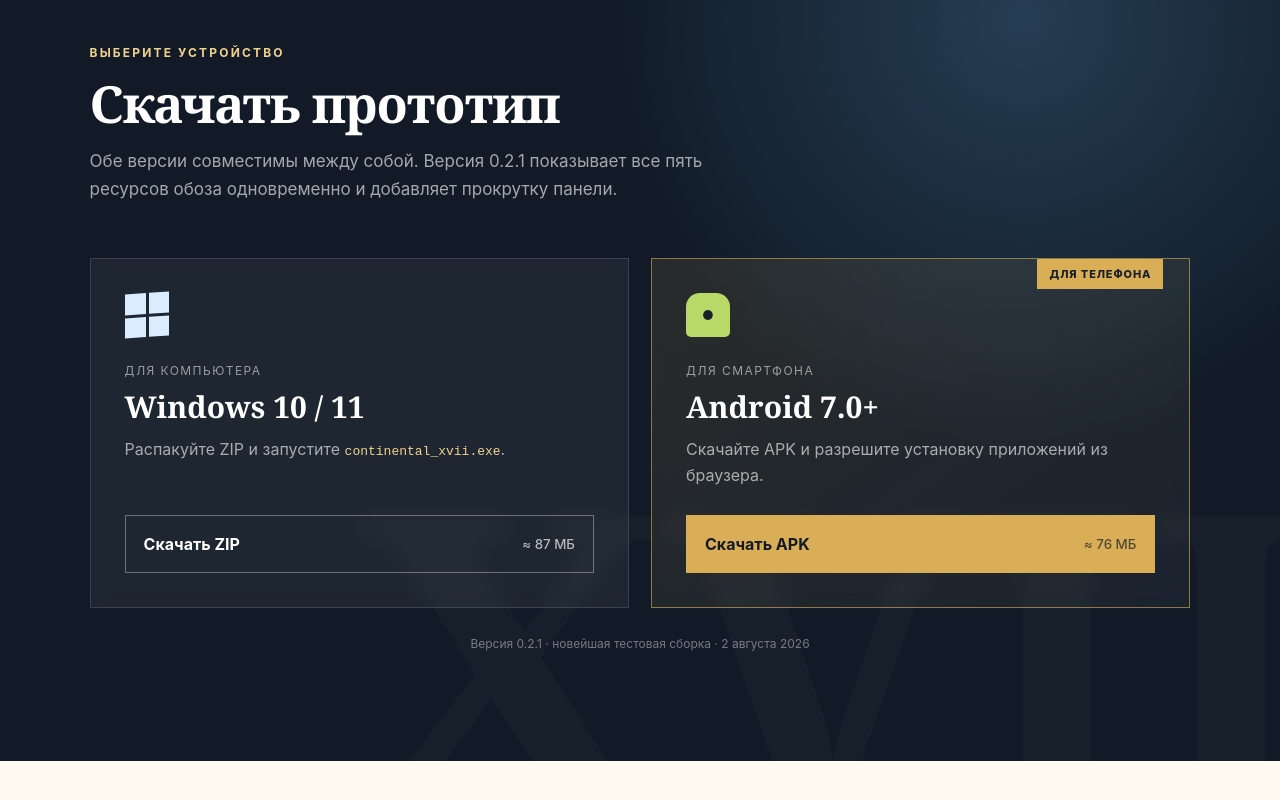
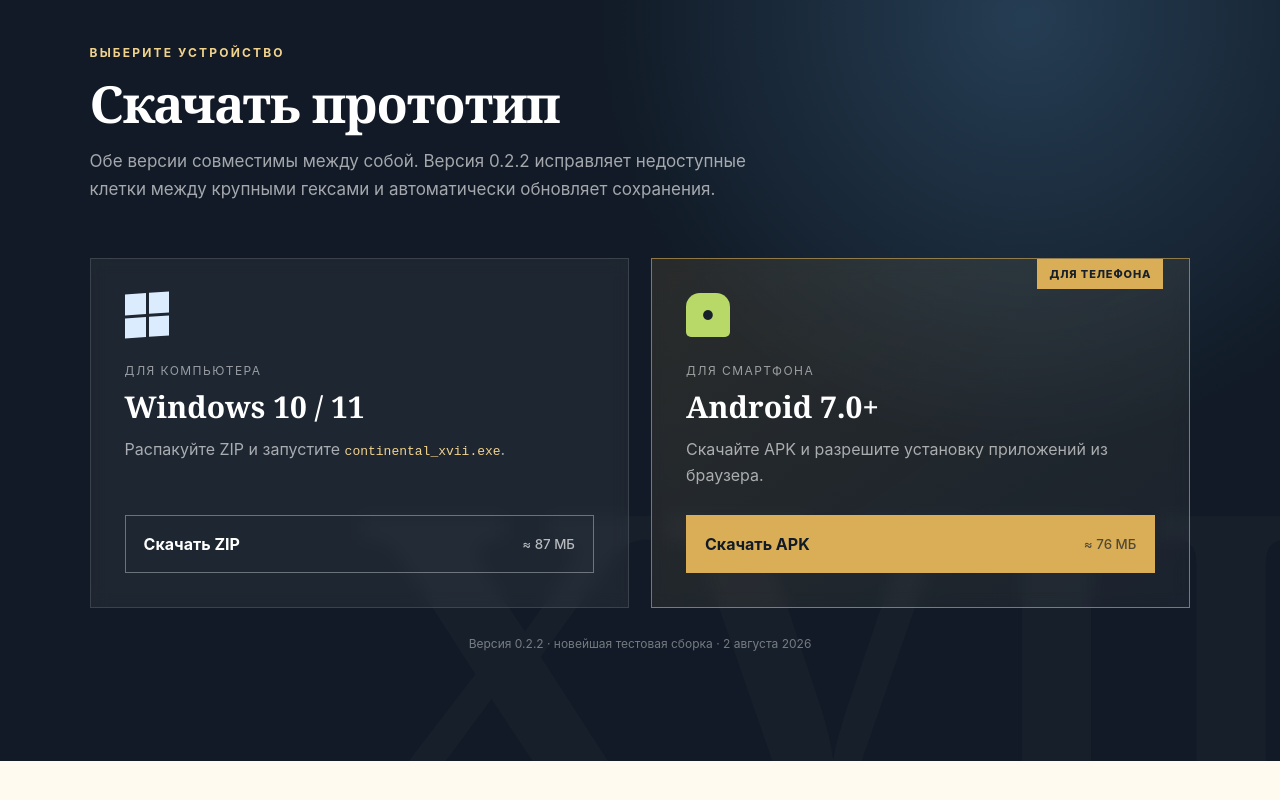
Before and after one commit to mark3543634/continental-xvii, a plain HTML site: page index.html in a window 1280 px wide. Shown: the part 1648-2448 px from the top of the page. Drawn offline with Linux system fonts and the light colour scheme.

Commit message:
Publish movement fix 0.2.2

```diff
--- a/index.html
+++ b/index.html
@@ -38,7 +38,7 @@
         <div class="hero-facts" aria-label="Особенности игры">
           <span><b>2–6</b> игроков</span>
           <span><b>LAN</b> без сервера</span>
-          <span><b>v0.2.1</b> исправление UI</span>
+          <span><b>v0.2.2</b> исправление движения</span>
         </div>
       </div>
     </section>
@@ -78,7 +78,7 @@
         <div class="section-heading light reveal">
           <p class="eyebrow">Выберите устройство</p>
           <h2>Скачать прототип</h2>
-          <p>Обе версии совместимы между собой. Версия 0.2.1 показывает все пять ресурсов обоза одновременно и добавляет прокрутку панели.</p>
+          <p>Обе версии совместимы между собой. Версия 0.2.2 исправляет недоступные клетки между крупными гексами и автоматически обновляет сохранения.</p>
         </div>
         <div class="download-grid">
           <article class="download-card reveal">
@@ -105,7 +105,7 @@
             </a>
           </article>
         </div>
-        <p class="version-note reveal">Версия 0.2.1 · новейшая тестовая сборка · 2 августа 2026</p>
+        <p class="version-note reveal">Версия 0.2.2 · новейшая тестовая сборка · 2 августа 2026</p>
       </div>
     </section>
 
```
